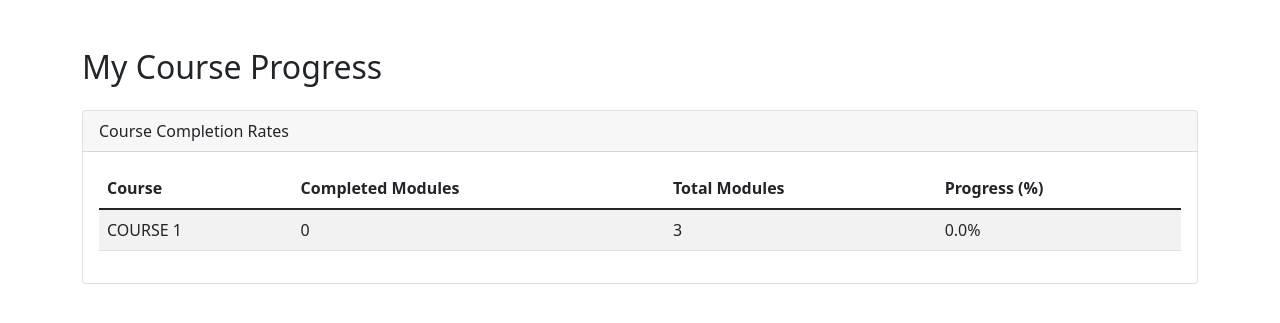
After one commit to samarpitadas/Learning-And-Developmen-App, a Django app: page /api/my-progress/ in a window 1280 px wide. The commit adds this page. Shown: the top 323 px of the page. Run offline with Django 5.2, Linux system fonts and the light colour scheme; a user stored in the database is signed in; data comes from the database, SQL or seed files in the repository; both versions use the stored data as it was after the commit.

Commit message:
my progress

```diff
--- a/authenticate/templates/authenticate/employee_dashboard.html
+++ b/authenticate/templates/authenticate/employee_dashboard.html
@@ -116,7 +116,7 @@
                             <i class="fas fa-chart-line fa-3x mb-3 text-success"></i>
                             <h4>My Progress</h4>
                             <p>Track your learning progress</p>
-                            <a href="/api/track-progress/" class="btn btn-employee">View Progress</a>
+                            <a href="/api/my-progress/" class="btn btn-employee">View Progress</a>
                         </div>
                     </div>
                 </div>
--- /dev/null
+++ b/authenticate/templates/authenticate/my_progress.html
@@ -0,0 +1,60 @@
+<!DOCTYPE html>
+<html lang="en">
+
+<head>
+    <meta charset="UTF-8">
+    <meta name="viewport" content="width=device-width, initial-scale=1.0">
+    <title>My Progress</title>
+    <link href="https://cdn.jsdelivr.net/npm/bootstrap@5.1.3/dist/css/bootstrap.min.css" rel="stylesheet">
+</head>
+
+<body>
+    <div class="container mt-5">
+        <h2>My Course Progress</h2>
+
+        <div class="row mt-4">
+            <div class="col-md-12">
+                <div class="card">
+                    <div class="card-header">
+                        Course Completion Rates
+                    </div>
+                    <div class="card-body">
+                        <!-- Table displaying progress for the logged-in user -->
+                        <table class="table table-striped">
+                            <thead>
+                                <tr>
+                                    <th scope="col">Course</th>
+                                    <th scope="col">Completed Modules</th>
+                                    <th scope="col">Total Modules</th>
+                                    <th scope="col">Progress (%)</th>
+                                </tr>
+                            </thead>
+                            <tbody>
+                                {% for data in progress_data %}
+                                    <tr>
+                                        <!-- Course Name -->
+                                        <td>{{ data.course.title }}</td>
+                                        <!-- Completed Modules -->
+                                        <td>{{ data.completed_modules }}</td>
+                                        <!-- Total Modules -->
+                                        <td>{{ data.total_modules }}</td>
+                                        <!-- Progress Percentage -->
+                                        <td>{{ data.progress_percentage|floatformat:1 }}%</td>
+                                    </tr>
+                                {% empty %}
+                                    <tr>
+                                        <td colspan="4">No courses found for your progress.</td>
+                                    </tr>
+                                {% endfor %}
+                            </tbody>
+                        </table>
+                    </div>
+                </div>
+            </div>
+        </div>
+    </div>
+
+    <script src="https://cdn.jsdelivr.net/npm/bootstrap@5.1.3/dist/js/bootstrap.bundle.min.js"></script>
+</body>
+
+</html>
--- a/authenticate/urls.py
+++ b/authenticate/urls.py
@@ -12,6 +12,7 @@ urlpatterns = [
     path('submit-request/', views.submit_request, name='submit_request'),
     path('create-course/', views.create_course, name='create_course'),
     path('track-progress/', views.track_progress, name='track_progress'),
+    path('my-progress/',views.my_progress, name='my_progress'),
     path('mark-module-completed/<int:module_id>/', views.mark_module_completed, name='mark_module_completed'),
     path('generate-cred/',views.generate_cred, name='generate_cred'),
     path('admin-dashboard/', views.admin_dashboard, name='admin_dashboard'),
@@ -29,5 +30,5 @@ urlpatterns = [
     path('submit-feedback/', views.submit_feedback, name='submit_feedback'),
     path('view-feedback/', views.view_feedback, name='view_feedback'),
     path('view-notifications/', views.view_notifications, name='view_notifications'),
-    path('notifications/mark_as_read/<int:course_id>/', views.mark_as_read, name='mark_as_read')
+    path('notifications/mark_as_read/<int:course_id>/', views.mark_as_read, name='mark_as_read'),
 ]
--- a/authenticate/views.py
+++ b/authenticate/views.py
@@ -4,7 +4,6 @@ from django.contrib import messages
 from django.contrib.auth.decorators import login_required, user_passes_test
 from django.http import HttpResponseForbidden
 from django.db import transaction
-from .forms import SignUpForm
 from .models import UserProfile, Course, Request, ManagerRequest, Module, EmployeeEmail, CourseFeedback
 
 def home(request):
@@ -489,3 +488,36 @@ def view_notifications(request):
         accessible_courses = Course.objects.filter(is_read=False).order_by('-created_at')
 
     return render(request, 'authenticate/view_notifications.html', {'courses': accessible_courses})
+
+
+@login_required
+def my_progress(request):
+    # Get the currently logged-in user
+    user = request.user
+
+    # Get all the courses that the user is enrolled in (assuming that `userprofile` has a relation to courses)
+    courses = Course.objects.all()
+    progress_data = []
+
+    for course in courses:
+        # For each course, get the user's progress
+        total_modules = course.modules.count()
+        completed_modules = course.modules.filter(users_completed=user)
+        completed_count = completed_modules.count()
+
+        # Calculate progress percentage
+        if total_modules > 0:
+            progress_percentage = (completed_count / total_modules) * 100
+        else:
+            progress_percentage = 0
+
+        # Add this course's progress to the progress data list
+        progress_data.append({
+            'course': course,
+            'completed_modules': completed_count,
+            'total_modules': total_modules,
+            'progress_percentage': progress_percentage
+        })
+
+    # Render the progress in the template for the logged-in user
+    return render(request, 'authenticate/my_progress.html', {'progress_data': progress_data})
```
Also changed, not shown: authenticate/templates/authenticate/view_course_details.html (+11 -1 lines), db.sqlite3.
